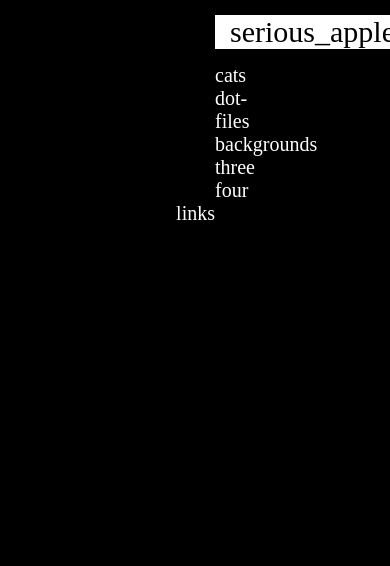
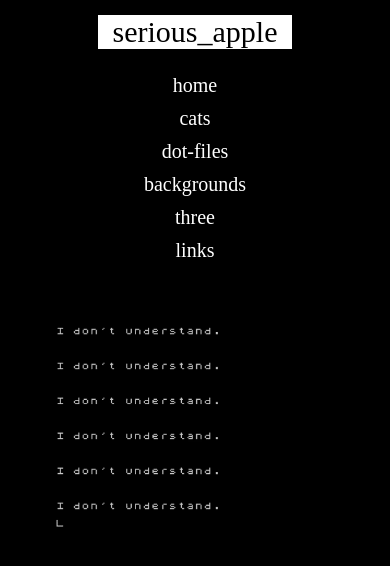
Before and after one commit to seriousapple/seriousapple.github.io, a plain HTML site: page index.html in a window 390 px wide. Drawn offline with Linux system fonts and the light colour scheme.

Commit message:
responsiveness attempt

```diff
--- a/css/cats.css
+++ b/css/cats.css
@@ -5,12 +5,13 @@ body{
     background-size: cover;
     font-family: serif;
     color: black;
-    margin-left: 200px;
-    margin-right: 200px;
+    margin-left: 10%;
+    margin-right: 10%;
 }
 header{
-    padding: 15px;
     font-size: 30px;
+    padding-top: 15px;
+    padding-bottom: 15px;
 }
     header a{
         display: inline-block;
@@ -23,10 +24,8 @@ header{
 nav{
     width: 100%;
     font-size: 20px;
-    padding: 0px 15px 0px 15px;
 }
     nav span{
-        float:right;
         padding: 0;
         margin: 0;
     }
@@ -43,10 +42,14 @@ nav{
 .dropbtn{
     margin: 0;
     padding: 0;
-    margin-left: 0;
     padding-bottom: 10px;
     color: white;
     font-size: 20px;
+    font-family: serif;
+    border: none;
+    outline: none;
+    background-color: transparent;
+    cursor: default;
 }
 
 .dropdown {
@@ -58,17 +61,17 @@ nav{
 .dropdown-content {
     display: none;
     position: absolute;
+    background-color: white;
 }
 
 .dropdown-content a{
-    margin: 0;
-    margin-top: 5px;
-    color: white;
+    margin: 15px;
+    color: black;
     text-decoration: none;
     display: block;
 }
 
-.dropdown:hover .dropdown-content {
+.dropdown:hover .dropdown-content{
     display: block;
     }
 
@@ -81,3 +84,41 @@ section img{
     max-width: 100%;
     height: auto;
 }
+
+@media only screen and (max-width:768px) {
+    header{
+        text-align: center;
+    }
+    nav a{
+        display: grid;
+        text-align: center;
+        margin: 0;
+        margin-top: 10px;
+    }
+    .dropdown-content {
+        display: none;
+        position: absolute;
+        left: 0;
+        right: 0;
+        margin-left: auto;
+        margin-right: auto;
+        background-color: white;
+    }
+
+    .dropdown-content a{
+        margin: 15px;
+        color: black;
+        text-decoration: none;
+        display: block;
+    }
+
+    nav span{
+        display: grid;
+        text-align: center;
+        margin-top: 10px;
+    }
+    section p{
+        text-align: center;
+    }
+
+}
--- a/css/style.css
+++ b/css/style.css
@@ -5,12 +5,13 @@ body{
     background-size: cover;
     font-family: serif;
     color: black;
-    margin-left: 200px;
-    margin-right: 200px;
+    margin-left: 10%;
+    margin-right: 10%;
 }
 header{
-    padding: 15px;
     font-size: 30px;
+    padding-top: 15px;
+    padding-bottom: 15px;
 }
     header a{
         display: inline-block;
@@ -23,10 +24,8 @@ header{
 nav{
     width: 100%;
     font-size: 20px;
-    padding: 0px 15px 0px 15px;
 }
     nav span{
-        float:right;
         padding: 0;
         margin: 0;
     }
@@ -43,10 +42,14 @@ nav{
 .dropbtn{
     margin: 0;
     padding: 0;
-    margin-left: 0;
     padding-bottom: 10px;
     color: white;
     font-size: 20px;
+    font-family: serif;
+    border: none;
+    outline: none;
+    background-color: transparent;
+    cursor: default;
 }
 
 .dropdown {
@@ -58,17 +61,17 @@ nav{
 .dropdown-content {
     display: none;
     position: absolute;
+    background-color: white;
 }
 
 .dropdown-content a{
-    margin: 0;
-    margin-top: 5px;
-    color: white;
+    margin: 15px;
+    color: black;
     text-decoration: none;
     display: block;
 }
 
-.dropdown:hover .dropdown-content {
+.dropdown:hover .dropdown-content{
     display: block;
     }
 
@@ -81,3 +84,41 @@ section img{
     max-width: 100%;
     height: auto;
 }
+
+@media only screen and (max-width:768px) {
+    header{
+        text-align: center;
+    }
+    nav a{
+        display: grid;
+        text-align: center;
+        margin: 0;
+        margin-top: 10px;
+    }
+    .dropdown-content {
+        display: none;
+        position: absolute;
+        left: 0;
+        right: 0;
+        margin-left: auto;
+        margin-right: auto;
+        background-color: white;
+    }
+
+    .dropdown-content a{
+        margin: 15px;
+        color: black;
+        text-decoration: none;
+        display: block;
+    }
+
+    nav span{
+        display: grid;
+        text-align: center;
+        margin-top: 10px;
+    }
+    section p{
+        text-align: center;
+    }
+
+}
--- a/index.html
+++ b/index.html
@@ -2,6 +2,7 @@
 <html>
     <head>
         <meta http-equiv="Content-Type" content="text/html; charset=UTF-8">
+        <meta name="viewport" content="width=device-width, initial-scale=1.0">
         <link rel="stylesheet" href="css/style.css">
         <link rel="apple-touch-icon" sizes="180x180" href="/apple-touch-icon.png">
         <link rel="icon" type="image/png" sizes="32x32" href="/favicon-32x32.png">
@@ -17,14 +18,14 @@
              <a href="./index.html">serious_apple</a>
         </header>
         <nav>
+                <a href="./index.html">home</a>
                 <a href="cats.html">cats</a>
                 <a href="https://www.dropbox.com/sh/l2pwezubxjljyo3/AAD3r4j8svj4IUcYr-NOYHIQa?dl=0">dot-files</a>
                 <a href="https://www.dropbox.com/sh/808mu12czbqb36s/AADsybgH1rk0ew43ZeRAkkhoa?dl=0">backgrounds</a>
                 <a href="#">three</a>
-                <a href="#">four</a>
                 <span>
                     <div class="dropdown">
-                        <p class="dropbtn">links</p>
+                        <button class="dropbtn">links</button>
                         <div class="dropdown-content">
                             <a href="#">github</a>
                             <a href="#">twitter</a>
```
Also changed, not shown: cats.html (+2 -1 lines).
